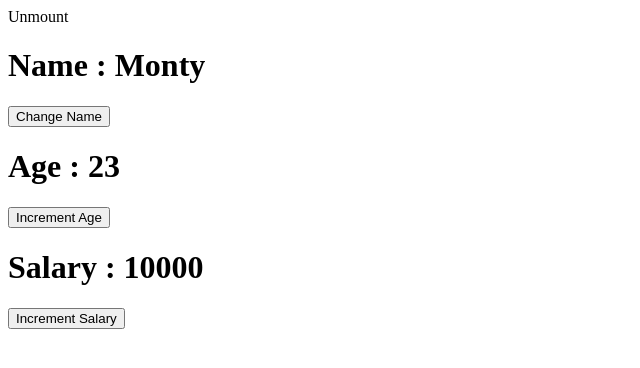
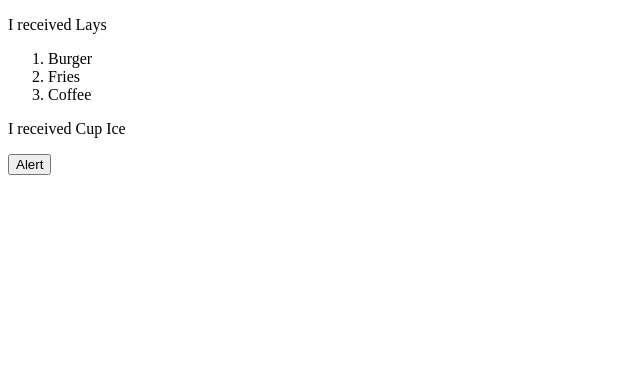
Before and after one commit to rahulsan-22/React-Tutorial-A3, a React (Vite) app: page / in a window 1280 px wide. Shown: the top 368 px of the page, without its empty margins (0-640 px from the left). Built offline with nearby package versions, Linux system fonts and the light colour scheme.

Commit message:
In Order

```diff
--- a/src/App.jsx
+++ b/src/App.jsx
@@ -140,10 +140,32 @@
 
 //!07/07/2026
 //!useEffect()
-import Effect from './useEffect/Effect'
+// import Effect from './useEffect/Effect'
+
+// const App = () => {
+//   return <Effect/>
+// }
+
+// export default App
+
+//!08/07/2026
+//!useContext()
+import Dilsukhnagar from './useContext/Dilsukhnagar'
+import { AlertContext, CafeContext, ChipsContext, IcecreamContext } from './useContext/Zepto'
 
 const App = () => {
-  return <Effect/>
+  let snacks = { item1: "Burger", item2: "Fries", item3: "Coffee" }
+  let warning = ()=> alert("useContext Completed 🥳")
+  return <>
+    <IcecreamContext.Provider value="Cup Ice">
+      <ChipsContext.Provider value="Lays">
+        <CafeContext.Provider value={snacks}>
+          <AlertContext.Provider value={warning}>
+            <Dilsukhnagar />
+          </AlertContext.Provider>
+        </CafeContext.Provider>
+      </ChipsContext.Provider>
+    </IcecreamContext.Provider>
+  </>
 }
-
 export default App
--- /dev/null
+++ b/src/useContext/Chaitanyapuri.jsx
@@ -0,0 +1,13 @@
+import { useContext } from 'react'
+import VictoriaMemorial from './VictoriaMemorial'
+import { ChipsContext } from './Zepto'
+
+const Chaitanyapuri = () => {
+  let chips = useContext(ChipsContext)
+  return <>
+    <p>I received {chips}</p>
+    <VictoriaMemorial />
+  </>
+}
+
+export default Chaitanyapuri
--- /dev/null
+++ b/src/useContext/Dilsukhnagar.jsx
@@ -0,0 +1,9 @@
+import Chaitanyapuri from './Chaitanyapuri'
+
+const Dilsukhnagar = () => {
+  return <>
+    <Chaitanyapuri/>
+  </>
+}
+
+export default Dilsukhnagar
--- /dev/null
+++ b/src/useContext/LBNagar.jsx
@@ -0,0 +1,15 @@
+import React, { useContext } from 'react'
+import { AlertContext, IcecreamContext } from './Zepto'
+
+const LBNagar = () => {
+  let icecream = useContext(IcecreamContext)
+  let warning = useContext(AlertContext)
+  return (
+    <div>
+      <p>I received {icecream}</p>
+      <button onClick={warning}>Alert</button>
+    </div>
+  )
+}
+
+export default LBNagar
--- /dev/null
+++ b/src/useContext/VictoriaMemorial.jsx
@@ -0,0 +1,17 @@
+import { useContext } from 'react'
+import LBNagar from './LBNagar'
+import { CafeContext } from './Zepto'
+
+const VictoriaMemorial = () => {
+  let {item1,item2,item3} = useContext(CafeContext)
+  return <>
+    <ol>
+      <li>{item1}</li>
+      <li>{item2}</li>
+      <li>{item3}</li>
+    </ol>
+    <LBNagar/>
+  </>
+}
+
+export default VictoriaMemorial
--- /dev/null
+++ b/src/useContext/Zepto.js
@@ -0,0 +1,5 @@
+import { createContext } from "react";
+export let IcecreamContext = createContext()
+export let ChipsContext = createContext("Bingo")
+export let CafeContext = createContext()
+export let AlertContext = createContext()
```
